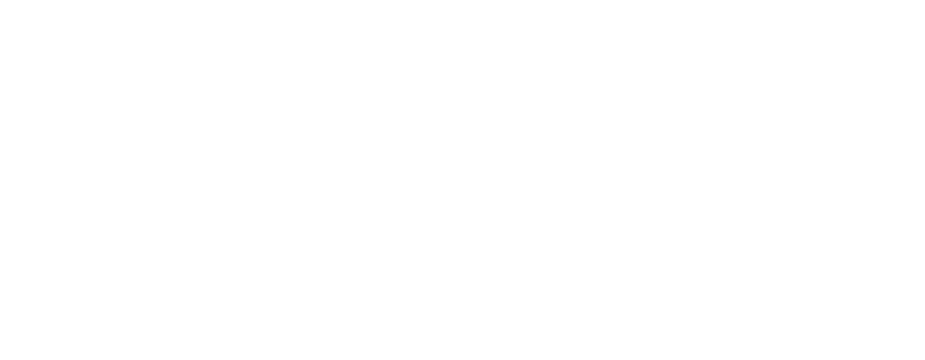
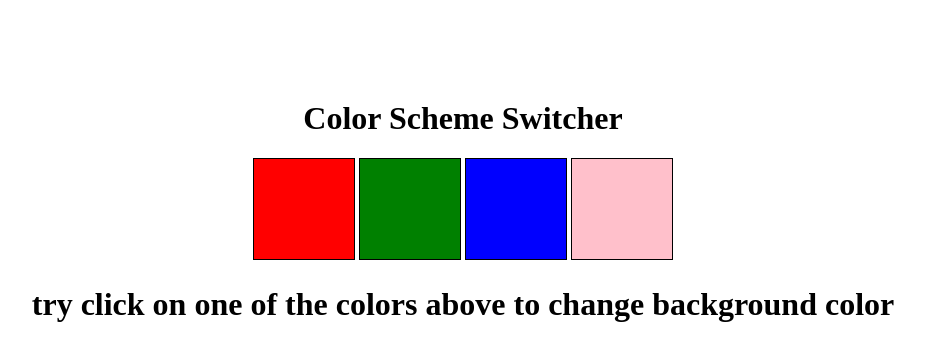
Before and after one commit to nitesh-kohli/color-changer, a plain HTML site: page index.html in a window 1280 px wide. Shown: the whole page, without its empty margins (177-1102 px from the left). Drawn offline with Linux system fonts and the light colour scheme.

Commit message:
js and cs file added

```diff
--- a/index.html
+++ b/index.html
@@ -3,9 +3,20 @@
 <head>
     <meta charset="UTF-8">
     <meta name="viewport" content="width=device-width, initial-scale=1.0">
-    <title>Document</title>
+    <title>javascript background color switcher</title>
+    <link rel="stylesheet" href="styles.css">
 </head>
 <body>
+    <div class="canvas">
+        <h1>Color Scheme Switcher</h1>
+        <span class = "button" id="red"></span>
+        <span class = "button" id="green"></span>
+        <span class = "button" id="blue"></span>
+        <span class = "button" id="pink"></span>
+        <h1>try click on one of the colors above to change background color</h1>
+    </div>
+
+    <script src="index.js"></script>
 
 </body>
 </html>
--- /dev/null
+++ b/index.js
@@ -0,0 +1,45 @@
+
+const buttons = document.querySelectorAll('.button');
+const body = document.querySelector('body');
+
+buttons.forEach(function (button) {
+  console.log(button);
+  button.addEventListener('mouseover', function (e) {
+    console.log(e);
+    console.log(e.target);
+    // if (e.target.id === 'red') {
+    //   body.style.backgroundColor = e.target.id;
+    // }
+    // if (e.target.id === 'green') {
+    //   body.style.backgroundColor = e.target.id;
+    // }
+    // if (e.target.id === 'blue') {
+    //   body.style.backgroundColor = e.target.id;
+    // }
+    // if (e.target.id === 'pinks') {
+    //   body.style.backgroundColor = e.target.id;
+    // }
+
+
+    //using switch
+    const expr = e.target.id;
+    switch(expr){
+        case 'red':
+            body.style.backgroundColor = e.target.id;
+            break;
+
+        case 'green':
+            body.style.backgroundColor = e.target.id;
+            break;
+
+        case 'blue':
+            body.style.backgroundColor = e.target.id;
+            break;
+
+        case 'pink':
+            body.style.backgroundColor = e.target.id;
+            break;
+    }
+
+  });
+});
--- /dev/null
+++ b/styles.css
@@ -0,0 +1,41 @@
+html{
+    margin:0;
+}
+
+body{
+    transition-duration: 2s;
+}
+
+span{
+    display:block;
+}
+
+.canvas{
+    margin:100px auto 100px;
+    width:80%;
+    text-align: center;
+}
+
+.button{
+    width: 100px;
+    height:100px;
+    border:1px solid black;
+    display: inline-block;
+    margin:0;
+}
+
+#red{
+    background:red;
+}
+
+#green{
+    background: green;
+}
+
+#blue{
+    background: blue;
+}
+
+#pink{
+    background: pink;
+}
```
